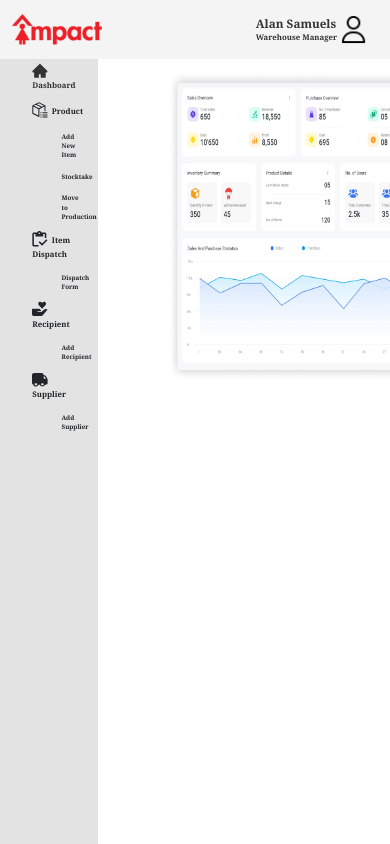
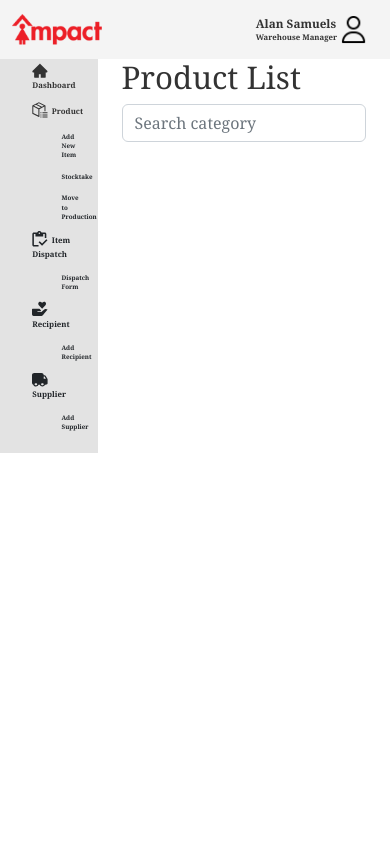
Before and after one commit to hnhtran/impact4women, a React (Create React App) app: page /productList in a window 390 px wide. Built offline with nearby package versions, Linux system fonts and the light colour scheme.

Commit message:
dashboard pic responsiveness

```diff
--- a/src/components/Dashboard/Dashboard.css
+++ b/src/components/Dashboard/Dashboard.css
@@ -1,8 +1,7 @@
 .dashboardPic {
-    width: 110%;
     height: 100%;
     background-image: url(/public/img/dashboardimg.png);
-    background-size: 100% 80vmin;
+    background-size: 100% 70vmin;
     background-position: top;
     background-repeat: no-repeat;
 }
--- a/src/components/ProductList/ProductList.css
+++ b/src/components/ProductList/ProductList.css
@@ -0,0 +1,5 @@
+.title {
+    font-size: 1.5em;
+    text-align: left;
+    color: #333;
+}
--- a/src/components/ProductList/ProductList.jsx
+++ b/src/components/ProductList/ProductList.jsx
@@ -1,7 +1,28 @@
 import './ProductList.css'
+import { Container, Input, Row, Col } from 'reactstrap'
 
 export const ProductList = () => {
   return (
-    <div>ProductList</div>
+    <Container fluid>
+      <h1 className='title'>Product List</h1>
+      <Row>
+        <Col sm={{ size: 'auto', offset: 1 }}>
+      <Input
+      type="text"
+      placeholder="Search category"
+      autocomplete="off"
+      autocorrect="off"
+      autocapitalize="off"
+      spellcheck="false"
+      class="searchField"
+      aria-autocomplete="list"
+      aria-expanded="false"
+      aria-label="search input"
+      aria-owns="react-autowhatever-1"
+      // style={{position: 'center', verticalAlign: 'top', display: 'inline-block', width: '30%'}}
+      ></Input>
+      </Col>
+      </Row>
+    </Container>
   )
 }
--- a/src/components/Sidebar/Sidebar.jsx
+++ b/src/components/Sidebar/Sidebar.jsx
@@ -16,12 +16,14 @@ export const Sidebar = ({handleDashboardClick}) => {
           Dashboard
         </li>
         </Link>
+        <Link to='/productList' className='sidebarlink'>
         <li>
           <svg className='svg-icon' width="45" height="44" viewBox="0 0 45 44" fill="none" xmlns="http://www.w3.org/2000/svg">
             <path d="M21.346 20.083V41.9689L19.8835 42.6992L0.871338 33.2282V9.49378L19.8835 0L38.8957 9.49378V26.473H35.9708V12.7801L21.346 20.083ZM19.8835 3.28631L14.3764 6.0249L28.567 13.1909L34.1655 10.4066L19.8835 3.28631ZM18.4211 38.7054V20.083L3.79629 12.7801V31.4025L18.4211 38.7054ZM5.60153 10.4066L19.8835 17.527L25.3221 14.834L11.1087 7.66805L5.60153 10.4066ZM30.1209 38.1577V35.2365H44.7456V38.1577H30.1209ZM30.1209 29.3942H44.7456V32.3154H30.1209V29.3942ZM24.271 44V41.0788H27.1959V44H24.271ZM24.271 32.3154V29.3942H27.1959V32.3154H24.271ZM24.271 38.1577V35.2365H27.1959V38.1577H24.271ZM21.346 38.7054H21.3689H21.346ZM30.1209 44V41.0788H44.7456V44H30.1209Z" fill="currentColor" />
           </svg>
           {/* <img src="img/producticon.svg" alt="producticon" className='svg-icon'/> */}
           Product</li>
+          </Link>
         <li className='sublist'>Add New Item</li>
         <li className='sublist'>Stocktake</li>
         <li className='sublist'>Move to Production</li>
--- a/src/pages/App/App.css
+++ b/src/pages/App/App.css
@@ -4,7 +4,7 @@
 }
 
 .sidebar {
-  position: fixed;
+  /* position: fixed; */
   top: 15vmin;
   background-color: #E3E3E3;
   font-size: 2vmin;
@@ -13,11 +13,11 @@
 }
 
 .main {
-  position: fixed;
-  padding-top: 3vmin;
+  /* position: fixed; */
+  /* padding-top: 3vmin; */
   top: 15vmin;
-  left: 40vmin;
-  height: 100vh;
+  left: 33vmin;
+  height: 100vmin;
   font-size: 1.3em;
   font-weight: bold;
 }
--- a/src/pages/App/App.js
+++ b/src/pages/App/App.js
@@ -27,11 +27,11 @@ function App() {
         <Row>
         <Col xs="3" className='sidebar'><Sidebar handleDashboardClick={handleDashboardClick}/></Col>
 
-        <Col xs="8" className='main'>
+        <Col xs="9" className='main'>
           <Routes>
             <Route path="/" element={<Dashboard/>} />
+            <Route path="/productList" element={<ProductList/>} />
             <Route path="/*" element={<Dashboard/>} />
-
           </Routes>
       {/* <Dashboard/>
       <AddLocation/>
```
